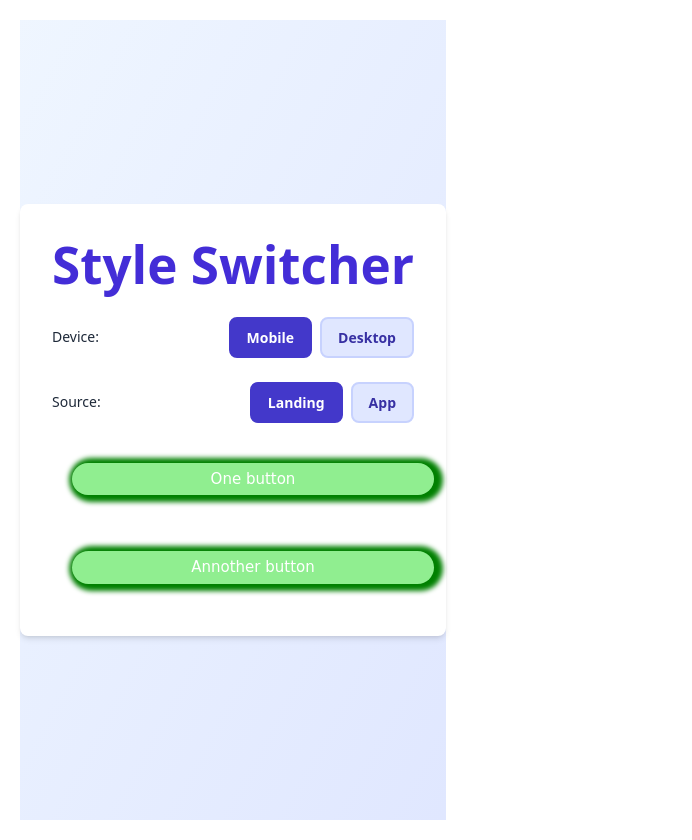
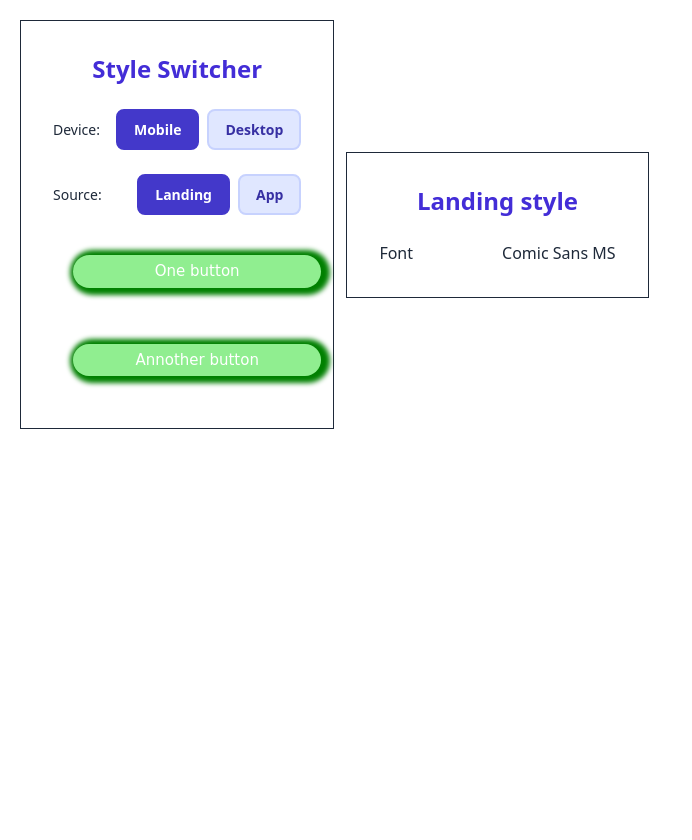
Before and after one commit to cakeinpanic/design-system-demo, a React (Vite) app: page / in a window 1280 px wide. Shown: the whole page, without its empty margins (0-692 px from the left). After the commit the page ends 800 px from the top, so only its background shows below. Built offline with nearby package versions, Linux system fonts and the light colour scheme.

Commit message:
update layout

```diff
--- a/src/App.css
+++ b/src/App.css
@@ -64,6 +64,7 @@
   gap: var(--control-gap);
   margin: 20px;
 }
+
 /* ===== Button Styles ===== */
 .custom-button {
   display: block;
--- a/src/App.tsx
+++ b/src/App.tsx
@@ -1,20 +1,32 @@
-import React, { useState } from 'react';
-import './App.css';
+import React, { useState } from 'react'
+import './App.css'
 
 export default function ButtonStyleApp() {
-  const [isMobile, setIsMobile] = useState(true);
-  const [isLanding, setIsLanding] = useState(true);
+  const [isMobile, setIsMobile] = useState(true)
+  const [isLanding, setIsLanding] = useState(true)
 
-  const device = isMobile ? 'mobile' : 'desktop';
-  const source = isLanding ? 'landing' : 'app';
+  const device = isMobile ? 'mobile' : 'desktop'
+  const source = isLanding ? 'landing' : 'app'
 
   return (
-    <div
-      className="m-5 min-h-screen flex flex-col justify-center items-center bg-gradient-to-br from-blue-50 to-indigo-100 text-gray-800 font-sans"
+    <>
+      <style>
+        {`
+
+      `}</style>
+      <div className="m-5
+      flex flex-row
+      gap-3
+       justify-center
+       w-full
+
+      items-center
+      text-gray-800 font-sans"
+
            data-device={device}
            data-source={source}
       >
-      <div className="bg-white shadow-md rounded-lg p-8 space-y-6 w-full max-w-md">
+        <div className="bg-white border-1 p-8 space-y-6 w-full max-w-md">
           <h1 className="text-2xl font-bold text-indigo-700 text-center">
             Style Switcher
           </h1>
@@ -61,26 +73,18 @@ export default function ButtonStyleApp() {
           </div>
         </div>
 
-      <style>{`
-        .toggle {
-          padding: 8px 16px;
-          border: 2px solid #c7d2fe;
-          background: #e0e7ff;
-          color: #3730a3;
-          cursor: pointer;
-          border-radius: 8px;
-          font-weight: 600;
-          font-size: 14px;
-          transition: background 0.3s, color 0.3s;
+        <div className="bg-white border-1 p-8 space-y-6 w-full max-w-md">
+          <h1 className="text-2xl font-bold text-indigo-700 text-center">
+           Landing style
+          </h1>
+          <div className="flex flex-col">
+            <div className="flex flex-row justify-between">
+              <div className="">Font</div>
+              <div className="">Comic Sans MS</div>
+            </div>
+          </div>
+        </div>
+      </div>
+    </>
+  )
 }
-        .toggle.active {
-          background: #4338ca;
-          color: white;
-          border-color: #4338ca;
-        }
-
-
-      `}</style>
-    </div>
-  );
-}
--- a/src/index.css
+++ b/src/index.css
@@ -6,8 +6,6 @@
   font-weight: 400;
 
   color-scheme: light dark;
-  color: rgba(255, 255, 255, 0.87);
-  background-color: #242424;
 
   font-synthesis: none;
   text-rendering: optimizeLegibility;
@@ -15,56 +13,28 @@
   -moz-osx-font-smoothing: grayscale;
 }
 
-a {
-  font-weight: 500;
-  color: #646cff;
-  text-decoration: inherit;
-}
-a:hover {
-  color: #535bf2;
-}
 
 body {
   margin: 0;
   display: flex;
   place-items: center;
-  min-width: 320px;
-  min-height: 100vh;
+
 }
 
-h1 {
-  font-size: 3.2em;
-  line-height: 1.1;
+
+.toggle {
+  padding: 8px 16px;
+  border: 2px solid #c7d2fe;
+  background: #e0e7ff;
+  color: #3730a3;
+  cursor: pointer;
+  border-radius: 8px;
+  font-weight: 600;
+  font-size: 14px;
+  transition: background 0.3s, color 0.3s;
 }
-
-button {
-  border-radius: 8px;
-  border: 1px solid transparent;
-  padding: 0.6em 1.2em;
-  font-size: 1em;
-  font-weight: 500;
-  font-family: inherit;
-  background-color: #1a1a1a;
-  cursor: pointer;
-  transition: border-color 0.25s;
+.toggle.active {
+  background: #4338ca;
+  color: white;
+  border-color: #4338ca;
 }
-button:hover {
-  border-color: #646cff;
-}
-button:focus,
-button:focus-visible {
-  outline: 4px auto -webkit-focus-ring-color;
-}
-
-@media (prefers-color-scheme: light) {
-  :root {
-    color: #213547;
-    background-color: #ffffff;
-  }
-  a:hover {
-    color: #747bff;
-  }
-  button {
-    background-color: #f9f9f9;
-  }
-}
```
Lines whose indentation alone changed are shown as unchanged.
